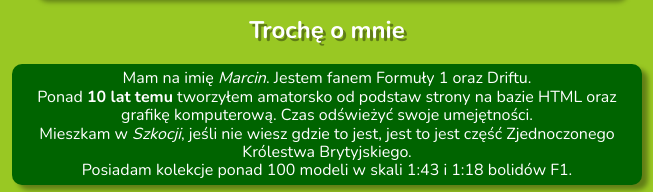
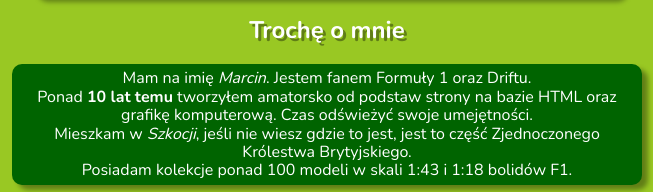
Before and after one commit to 19CaT91/homepage, a plain HTML site: page index.html in a window 1280 px wide. Shown: the part 278-470 px from the top of the page, 313-966 px from the left. Drawn offline with nearby package versions, Linux system fonts and the light colour scheme.

Commit message:
Correct mistake

```diff
--- a/index.html
+++ b/index.html
@@ -47,10 +47,7 @@
                     Ponad <b>10 lat temu</b> tworzyłem amatorsko od podstaw strony na bazie HTML oraz grafikę
                     komputerową.
                     Czas odświeżyć swoje umejętności.<br> Mieszkam w <i>Szkocji</i>, jeśli nie wiesz gdzie to jest, jest
-                    to
-                    jest
-                    część
-                    Zjednoczonego Królestwa Brytyjskiego. <br>Posiadam kolekcje ponad 100 modeli w skali 1:43 i 1:18
+                    to część Zjednoczonego Królestwa Brytyjskiego. <br>Posiadam kolekcje ponad 100 modeli w skali 1:43 i 1:18
                     bolidów F1.
                 </p>
             </section>
```
